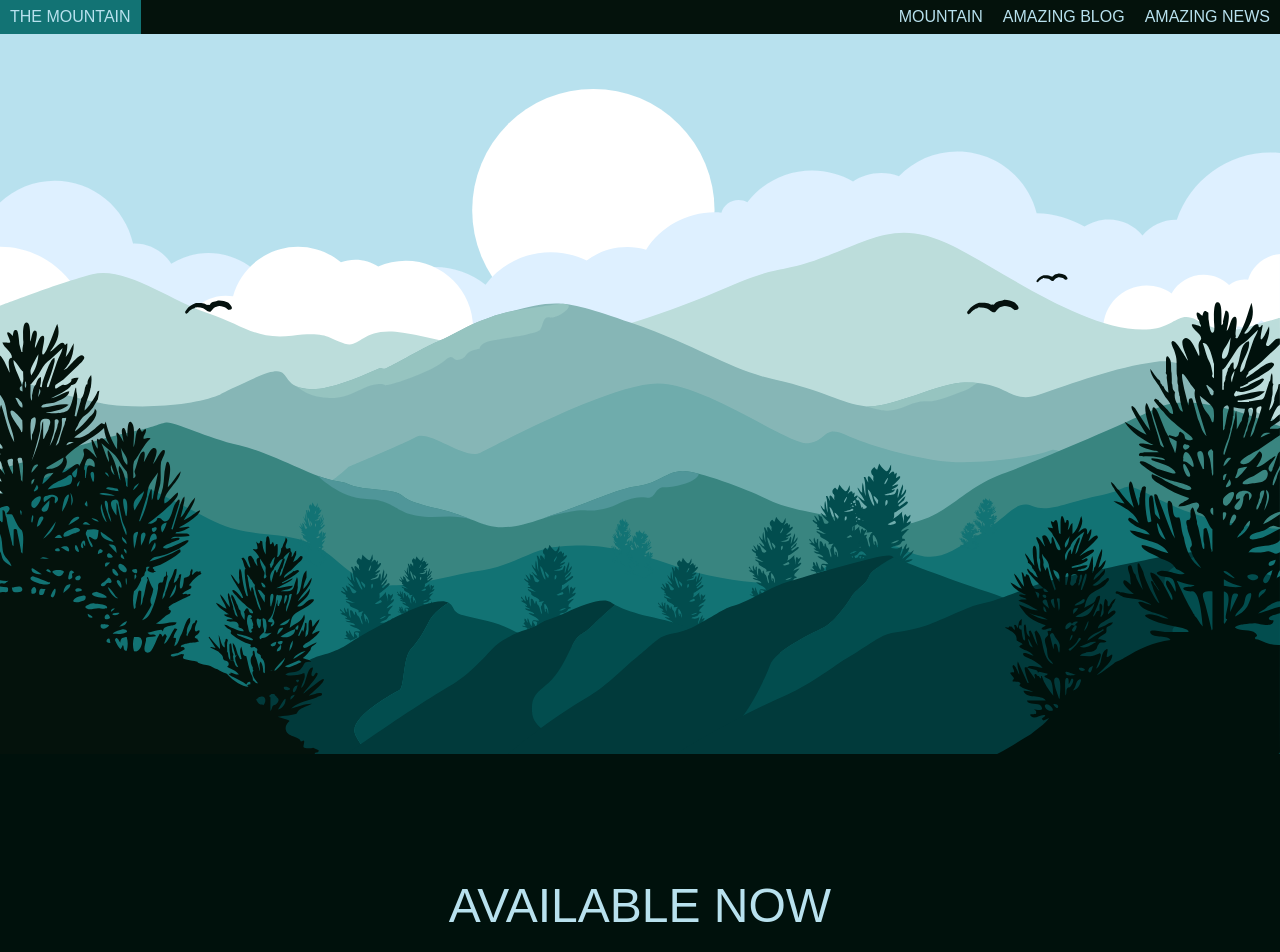
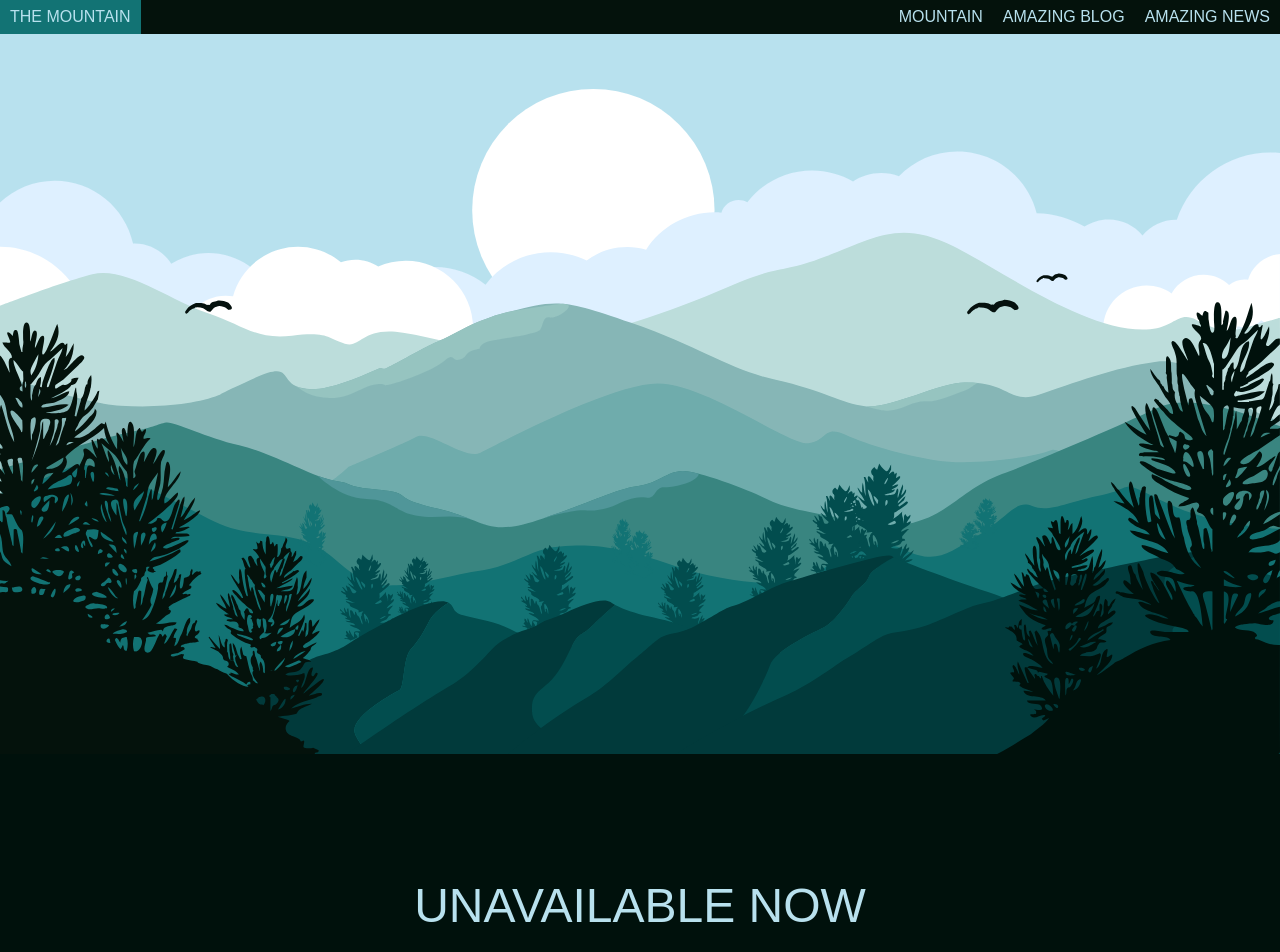
Before and after one commit to Junbro0708/Interactive_Web, a React (Create React App) app: page /scrolling in a window 1280 px wide. Shown: the top 952 px of the page. Built offline with nearby package versions, Linux system fonts and the light colour scheme.

Commit message:
finished parellax scrolling

```diff
--- a/src/components/Scrolling.js
+++ b/src/components/Scrolling.js
@@ -112,7 +112,7 @@ function Scrolling() {
         <BG className={styles.main_img}/>
       </div>
       <div className={styles.main_content}>
-        <p id='document' className={styles.document_title}>AVAILABLE NOW</p>
+        <p id='document' className={styles.document_title}>UNAVAILABLE NOW</p>
         <ul className={styles.document_wrapper}>
           <li className={styles.document_list}>WINDOW / MAC</li>
           <li className={styles.document_list}>NINTENDO SWITCH</li>
```
